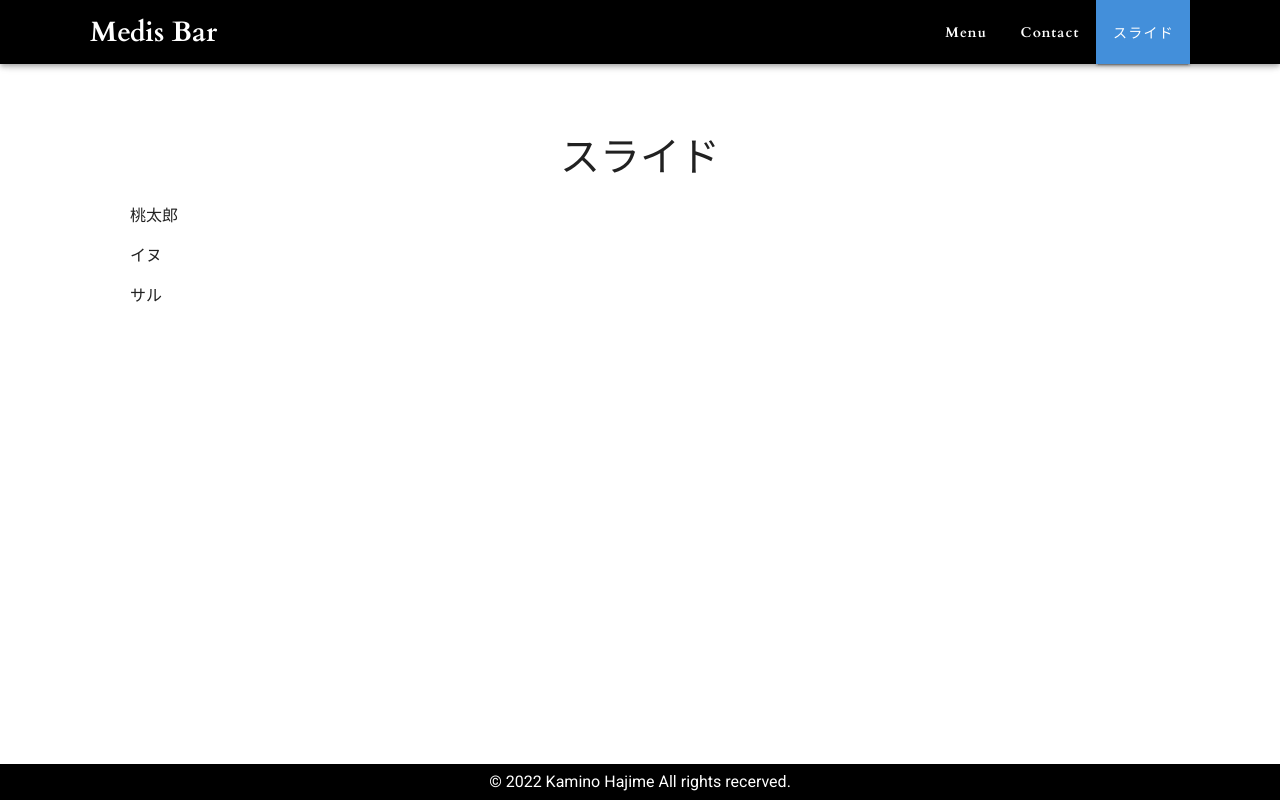
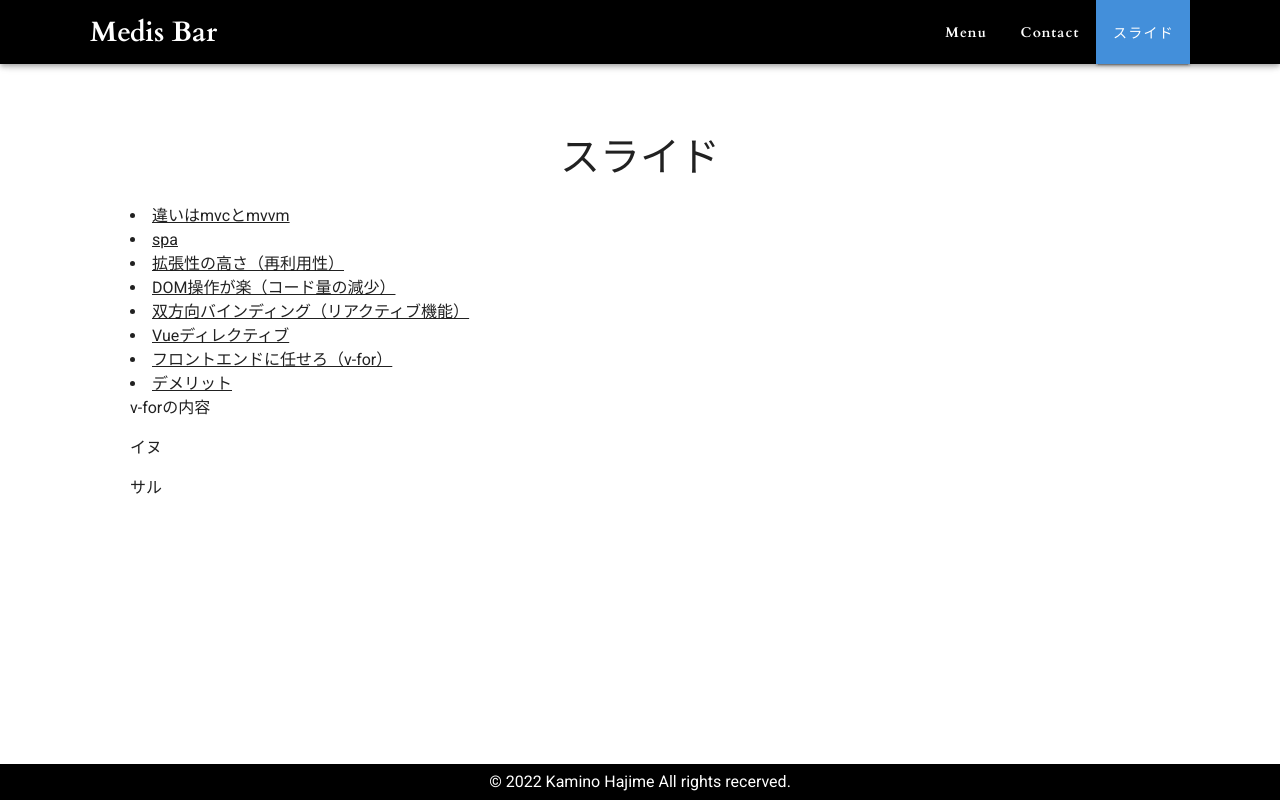
Before and after one commit to iden1107/Medis-Bar, a Nuxt app: page /slide in a window 1280 px wide. Built offline with nearby package versions, Linux system fonts and the light colour scheme.

Commit message:
[modify]検索条件再修正

```diff
--- a/pages/menu.vue
+++ b/pages/menu.vue
@@ -1,6 +1,6 @@
 <template>
   <div class="menu">
-            <p class="white--text sub-title">Menu</p>
+    <p class="white--text sub-title">Menu</p>
     <!-- 検索バー -->
     <section class="search">
       <div class="container">
@@ -29,7 +29,7 @@
               class="p-0"
             ></v-select>
           </v-col>
-          <!-- 金額検索（下限・上限） -->
+          <!-- 金額検索（下限） -->
           <v-col cols="6" md="3">
             <p>下限価格</p>
             <v-text-field
@@ -42,6 +42,7 @@
               no-resize>
             </v-text-field>
           </v-col>
+          <!-- 金額検索（上限） -->
           <v-col cols="6" md="3">
             <p>上限価格</p>
             <v-text-field
@@ -175,7 +176,7 @@ export default {
       ],
       // 検索用デフォルト値
       search:{
-        name:"",lowerPrice:Number.NEGATIVE_INFINITY,upperPrice:Infinity , base:"すべて"
+        name:"",lowerPrice:"",upperPrice:"" , base:"すべて"
       }
     };
   },
@@ -183,7 +184,7 @@ export default {
     // 検索窓クリアメソッド（デフォルト値に戻す）
     searchClear(){
       this.search = {
-        name:"",lowerPrice:Number.NEGATIVE_INFINITY,upperPrice:Infinity , base:"すべて"
+        name:"",lowerPrice:"",upperPrice:"" , base:"すべて"
       }
     }
   },
@@ -204,23 +205,31 @@ export default {
     }
   },
   computed: {
+    condition(){
+      // 検索用オブジェクト
+      let copyObject = Object.assign({}, this.search)
+      // 検索の上限・下限の値を0と無限大に入れ直す
+      copyObject.lowerPrice = copyObject.lowerPrice == "" ? 0: copyObject.lowerPrice
+      copyObject.upperPrice = copyObject.upperPrice == "" ? Infinity: copyObject.upperPrice
+      return copyObject
+    },
     filteredCocktails(){
-      // 描画するカクテルの抽出
+      // 描画するカクテルの抽出（検索用オブジェクトを参照する）
       // ジャンルの有無で条件分岐
-      if(this.search.base == "すべて"){
+      if(this.condition.base == "すべて"){
         return this.cocktails.filter((result) =>
-          result.name.indexOf(this.search.name) > -1 &&
-          result.price >= this.search.lowerPrice &&
-          result.price <= this.search.upperPrice
+          result.name.indexOf(this.condition.name) > -1 &&
+          result.price >= this.condition.lowerPrice &&
+          result.price <= this.condition.upperPrice
         )
       }else{
         // 選択されたジャンルを配列のindexに割り当てて変換
-        let selectBase = this.cocktailbase.indexOf(this.search.base)
+        let selectBase = this.cocktailbase.indexOf(this.condition.base)
         // 合致するジャンルの絞り込み
         return this.cocktails.filter((result) =>
-          result.name.indexOf(this.search.name) > -1 &&
-          result.price >= this.search.lowerPrice &&
-          result.price <= this.search.upperPrice &&
+          result.name.indexOf(this.condition.name) > -1 &&
+          result.price >= this.condition.lowerPrice &&
+          result.price <= this.condition.upperPrice &&
           result.base == selectBase
         )
       }
--- a/pages/slide.vue
+++ b/pages/slide.vue
@@ -3,7 +3,20 @@
     <div class="container">
       <section>
         <p class="sub-title">スライド</p>
-          <p>桃太郎</p>
+
+        <u>
+          <li>違いはmvcとmvvm</li>
+          <li>spa</li>
+          <li>拡張性の高さ（再利用性）</li>
+          <li>DOM操作が楽（コード量の減少）</li>
+          <li>双方向バインディング（リアクティブ機能）</li>
+          <li>Vueディレクティブ</li>
+          <li>フロントエンドに任せろ（v-for）</li>
+          <li>デメリット</li>
+        </u>
+
+        <p>v-forの内容</p>
+        <p></p>
         <p>イヌ</p>
         <p>サル</p>
       </section>
@@ -12,16 +25,11 @@
 </template>
 
 <style scoped lang="scss">
-textarea[type="number"]::-webkit-outer-spin-button,
-textarea[type="number"]::-webkit-inner-spin-button {
-  -webkit-appearance: none;
-  margin: 0;
-}
 .container {
   max-width: 1100px;
   padding: 8vh 5vh 0vh;
 }
-.sub-title{
+.sub-title {
   font-size: 40px;
   text-align: center;
 }
```
Lines whose indentation alone changed are shown as unchanged.
